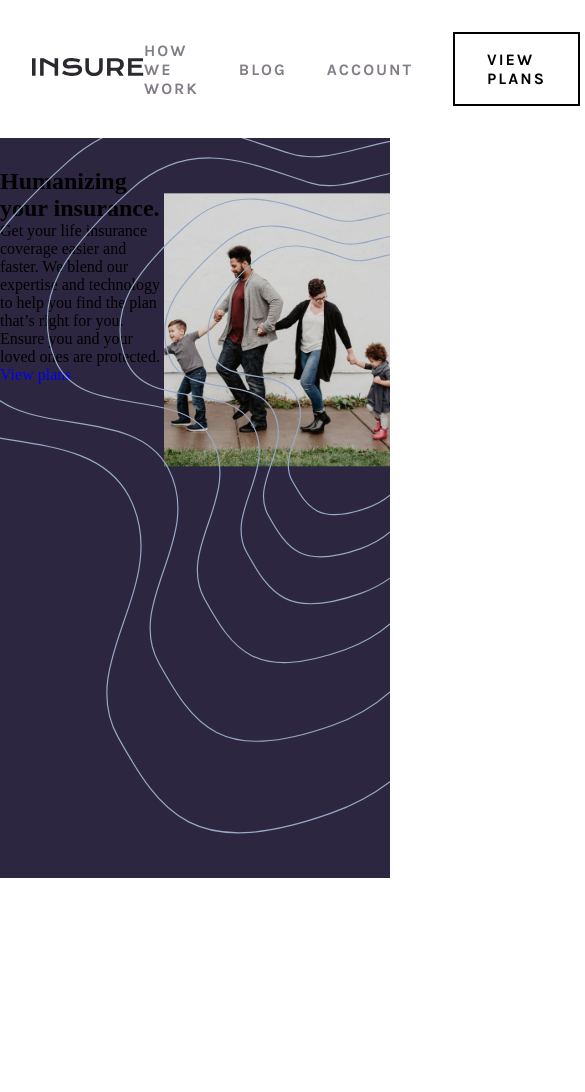
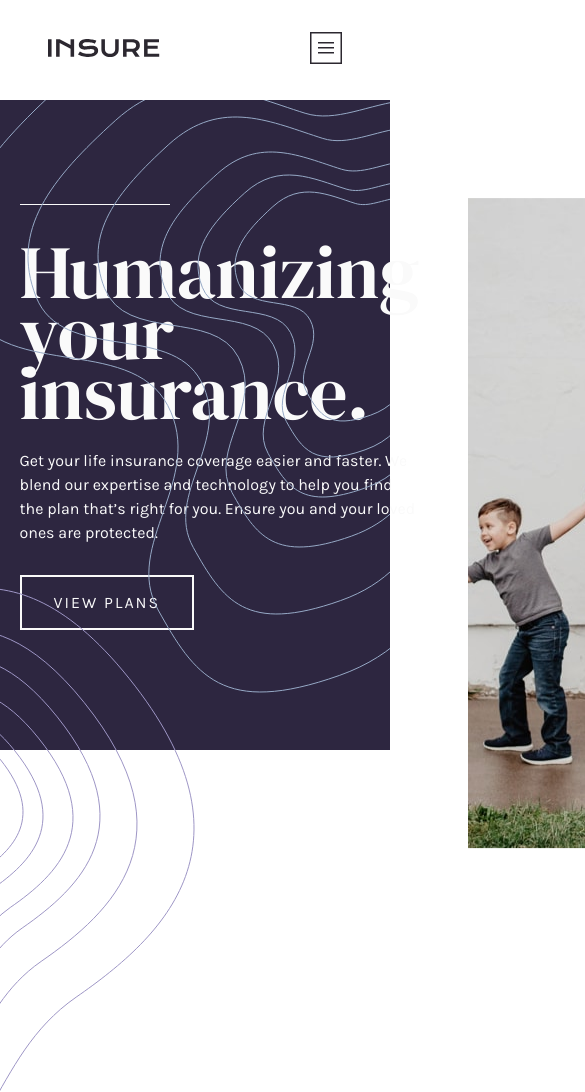
Before and after one commit to Joao-progBr/projt_GarantirPaginaDestino, a website: page index.html in a window 390 px wide. Shown: the top 1092 px of the page, 585 px wide, since content can reach past the window. Before the commit the page ends 878 px from the top, so only its background shows below. Drawn offline with nearby package versions, Linux system fonts and the light colour scheme; files that its build step writes are made by us from their sources; files whose address does not match are found by name.

Commit message:
hero estilizado. mudança no max-width de 1440px para 1140px.

```diff
--- a/index.html
+++ b/index.html
@@ -38,9 +38,14 @@
                         </li>
                     </ul>
                 </nav>
+                <div class="menu-hamburguer">
+                    <img src="./build/img/icon-hamburger.svg" alt="menu hamburguer">
+                </div>
             </div>
         </div>
     </header>
+
+    <main>
 
         <section class="hero">
             <div class="container">
@@ -61,7 +66,13 @@
                     </div>
                 </div>
             </div>
+            <img class="hero__patternLeft" src="./build/img/bg-pattern-intro-left-desktop.svg"
+                alt="bg-pattern-intro-left-desktop">
+            <img class="hero__patternRight" src="./build/img/bg-pattern-intro-right-desktop.svg"
+                alt="bg-pattern-intro-right-desktop">
         </section>
+    </main>
+
 
 
 
--- a/src/styles/_header.scss
+++ b/src/styles/_header.scss
@@ -7,6 +7,10 @@
         display: flex;
         justify-content: space-between;
         align-items: center;
+    }
+
+    .menu-hamburguer{
+        display: none;
     }
 
     .nav{
@@ -23,19 +27,15 @@
                     color: vars.$colorDarkGrayishPurple;
                     text-transform: uppercase;
                     @include vars.fontKarla(16px, 700);
-                    letter-spacing: 2px;
                     transition: background-color 0.3s ease, color 0.3s ease;
 
                     &:hover{
                         color: vars.$colorDarkVioletBlue;
                     }
-
                 }
 
                 &:nth-last-child(1){
-                    border: 2px solid black;
-                    padding: 1em 2em;
-                    transition: background-color 0.3s ease, color 0.3s ease;
+                    @include vars.btn();
 
                     a{
                         color: vars.$colorBlack ;
--- /dev/null
+++ b/src/styles/_responsive.scss
@@ -0,0 +1,45 @@
+@media (max-width: 1400px){
+    body .container{
+        width: 90%;
+    }
+
+
+
+}
+
+
+
+
+
+
+
+
+
+
+
+
+
+
+
+
+
+
+// mobile
+@media (max-width: 900px){
+    .header{
+
+
+        .menu-hamburguer{
+            display: block;
+        }
+
+        .nav{
+            display: none;
+
+            &__list{
+
+            }
+        }
+
+    }
+}
--- a/src/styles/_vars.scss
+++ b/src/styles/_vars.scss
@@ -23,16 +23,24 @@ $colorBlack:hsl(0, 0%, 0%);
 //   font-style: normal;
 // }
 
-@mixin fontDmSerif($size: 16px){
+@mixin fontDmSerif($size: 1em){
     font-family: "DM Serif Display", serif;
     font-weight: 400;
     font-style: normal;
     font-size: $size;
 }
 
-@mixin fontKarla($size: 16px, $weight:400){
+@mixin fontKarla($size: 1em, $weight:400){
     font-family: "Karla", sans-serif;
     font-weight: $weight;
     font-style: normal;
     font-size: $size;
 }
+
+@mixin btn($borderColor: black){
+    border: 2px solid $borderColor;
+    padding: 1em 2em;
+    transition: background-color 0.3s ease, color 0.3s ease, border 0.3s ease;
+    letter-spacing: 2px;
+    cursor: pointer;
+}
--- a/src/styles/main.scss
+++ b/src/styles/main.scss
@@ -1,6 +1,9 @@
 @use 'vars';
 @use 'header';
 @use './section/hero';
+
+
+@use './responsive';
 
 *{
     padding: 0;
@@ -9,11 +12,11 @@
 }
 
 body{
-    font-size: 16px;
+    @include vars.fontKarla();
 }
 
 .container{
-    max-width: 1440px;
+    max-width: 1140px;
     width: 100%;
     margin: 0 auto;
 }
--- a/src/styles/section/_hero.scss
+++ b/src/styles/section/_hero.scss
@@ -2,50 +2,68 @@
 
 .hero{
     background-color: vars.$colorDarkVioletBlue;
-    height: 740px;
+    height: 650px;
     position: relative;
 
-    &__landing{
+    &__patternLeft{
+        position: absolute;
+        top: 75%;
+        left: 0;
+    }
 
-    }
-    &::after{
-        content: '';
+    &__patternRight{
         position: absolute;
-        background-image: url('../../../build/img/bg-pattern-intro-right-desktop.svg');
-        background-size: contain;
-        background-repeat: no-repeat;
-        top: 0 ;
+        top: 0;
         right: 0;
-        z-index: 5;
-        // background-color: red;
-        height: 45rem;
-        width: 32rem;
     }
 
     &__container{
         display: flex;
-        justify-content: space-between;
+        // justify-content: space-between;
         align-items: center;
+        gap: 3em;
+    }
+
+    &__container{
+        flex-basis: 100%;
     }
 
     &__about{
-        max-width: 700px;
-        width: 100%;
-
+        color: vars.$colorOffWhite;
 
         h1{
+            @include vars.fontDmSerif(4.7em);
+            max-width:700px;
+            line-height: 0.8em;
 
+            &::before{
+                content: '';
+                width: 150px;
+                height: 1px;
+                background-color: vars.$colorOffWhite;
+                position: absolute;
+                top: 16%;
+            }
+        }
+
+        p{
+            margin: 1.6em 0 3em;
+            line-height: 1.5rem;
+        }
+
+        a{
+            @include vars.btn(vars.$colorOffWhite);
+            color: vars.$colorOffWhite;
+            text-transform: uppercase;
+
+            &:hover{
+                background-color: vars.$colorBlack;
+                border-color: vars.$colorBlack;
+            }
         }
     }
 
     &__introImg{
-        // position: absolute;
-        // bottom: 0;
-        // width: 100%;
-        transform:translateY(20%);
-
-        img{
-            width: 100%;
-        }
+        transform: translateY(15%);
     }
 }
```
Lines whose indentation alone changed are shown as unchanged.
